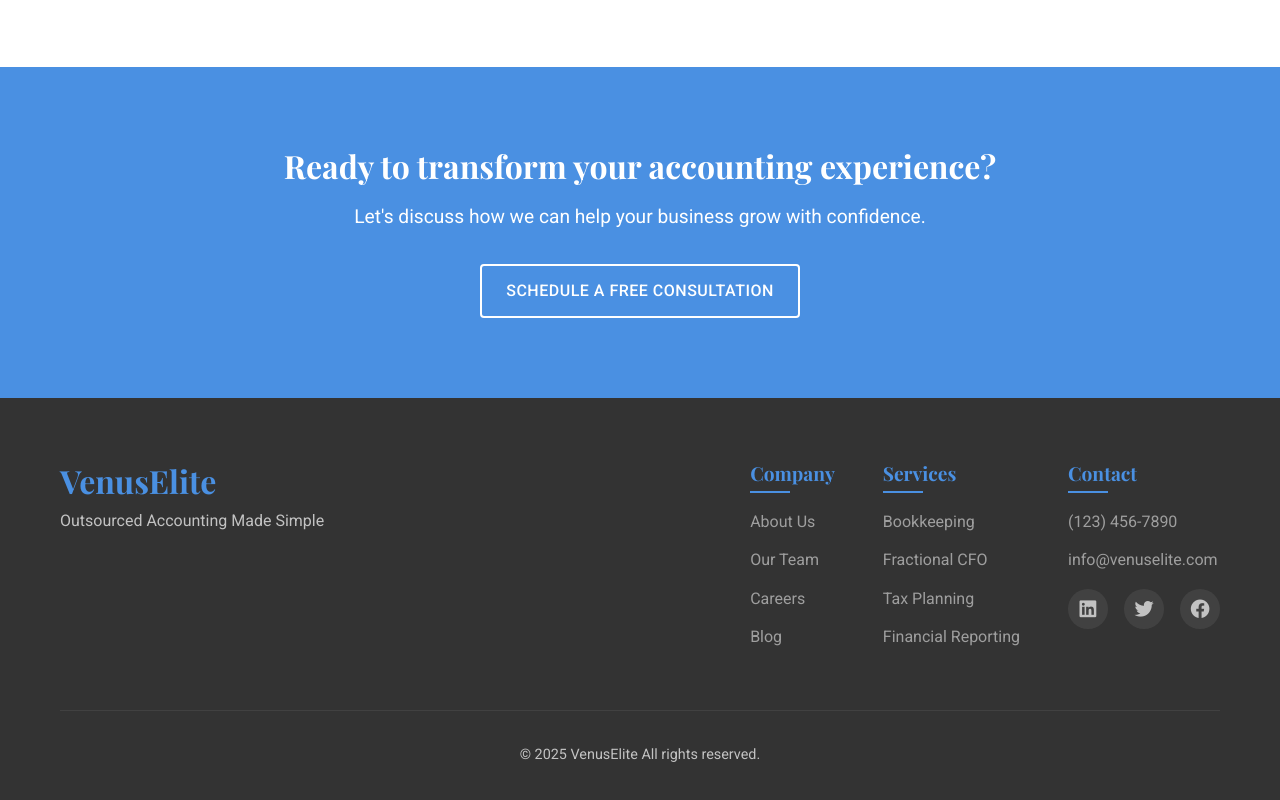
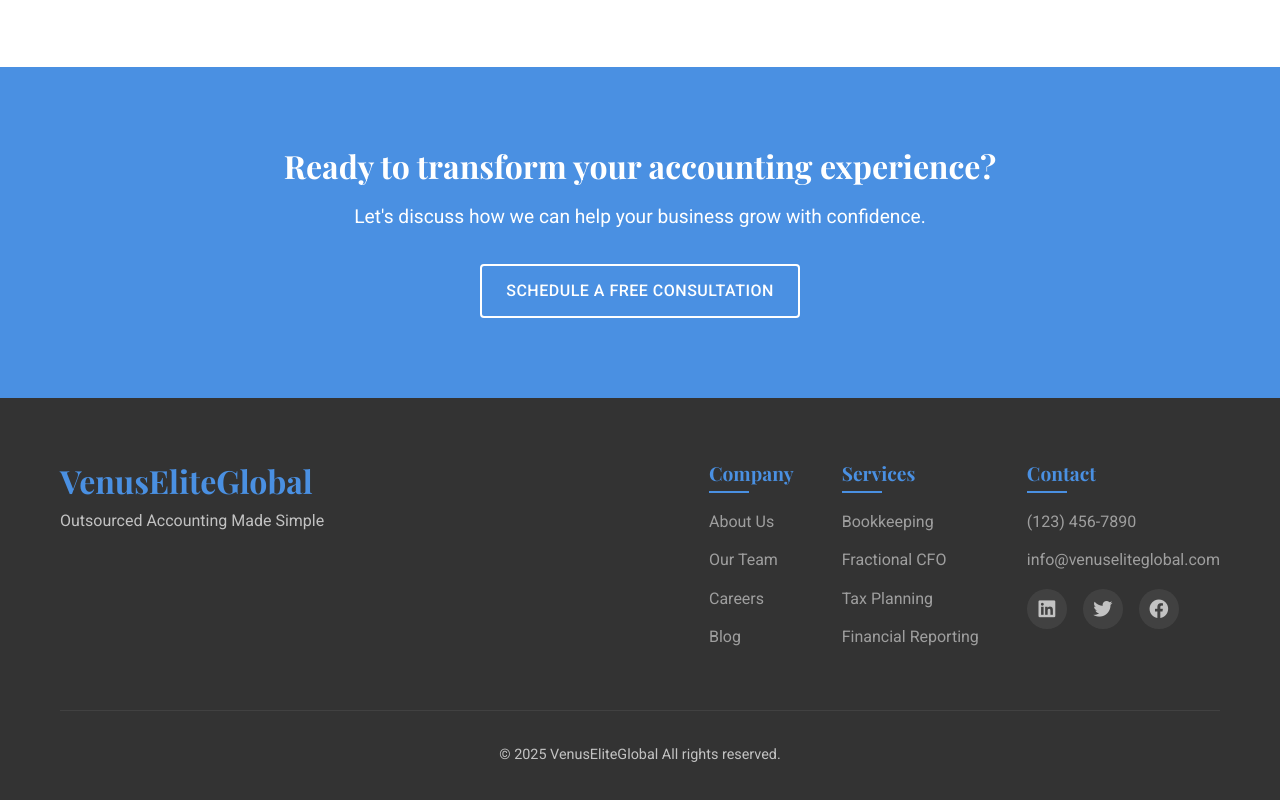
Before and after one commit to HarshJ0110/venuseliteproject, a plain HTML site: page index.html in a window 1280 px wide. Shown: the part 7337-8137 px from the top of the page. Drawn offline with nearby package versions, Linux system fonts and the light colour scheme.

Commit message:
Update index.html

```diff
--- a/index.html
+++ b/index.html
@@ -3,7 +3,7 @@
 <head>
     <meta charset="UTF-8">
     <meta name="viewport" content="width=device-width, initial-scale=1.0">
-    <title>VenusElite - Global Accounting Services</title>
+    <title>VenusEliteGlobal</title>
     <link rel="stylesheet" href="frontend.css">
     <link rel="stylesheet" href="https://cdnjs.cloudflare.com/ajax/libs/font-awesome/6.0.0-beta3/css/all.min.css">
     <link rel="preconnect" href="https://fonts.googleapis.com">
@@ -398,7 +398,7 @@
         <div class="container">
             <div class="footer-content">
                 <div class="footer-logo">
-                    <h3>VenusElite</h3>
+                    <h3>VenusEliteGlobal</h3>
                     <p>Outsourced Accounting Made Simple</p>
                 </div>
                 <div class="footer-links">
@@ -419,7 +419,7 @@
                     <div class="footer-column">
                         <h4>Contact</h4>
                         <a href="tel:+1234567890">(123) 456-7890</a>
-                        <a href="mailto:info@venuselite.com">info@venuselite.com</a>
+                        <a href="mailto:info@venuseliteglobal.com">info@venuseliteglobal.com</a>
                         <div class="social-icons">
                             <a href="#"><i class="fab fa-linkedin"></i></a>
                             <a href="#"><i class="fab fa-twitter"></i></a>
@@ -429,7 +429,7 @@
                 </div>
             </div>
             <div class="copyright">
-                <p>&copy; 2025 VenusElite All rights reserved.</p>
+                <p>&copy; 2025 VenusEliteGlobal All rights reserved.</p>
             </div>
         </div>
     </footer>
```
